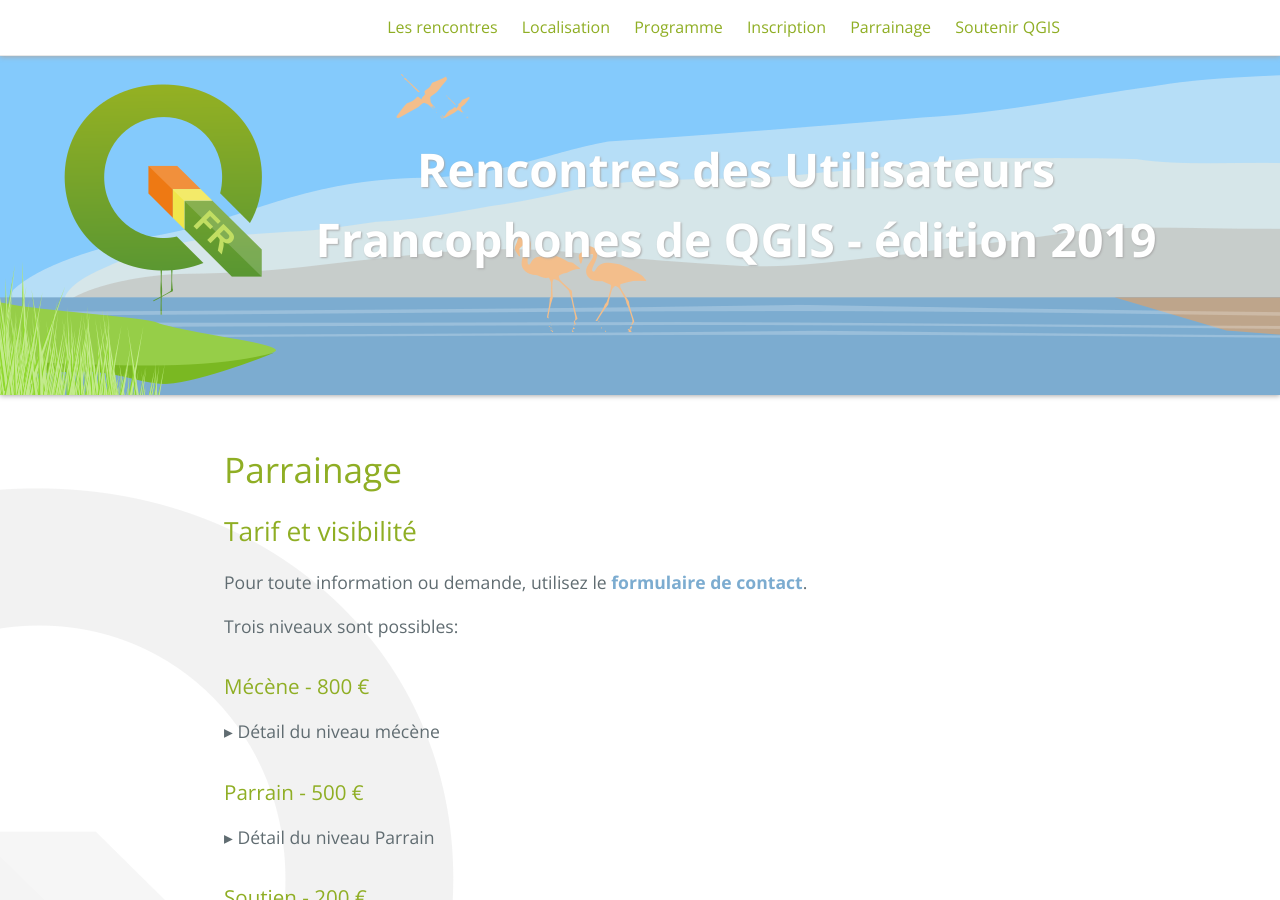
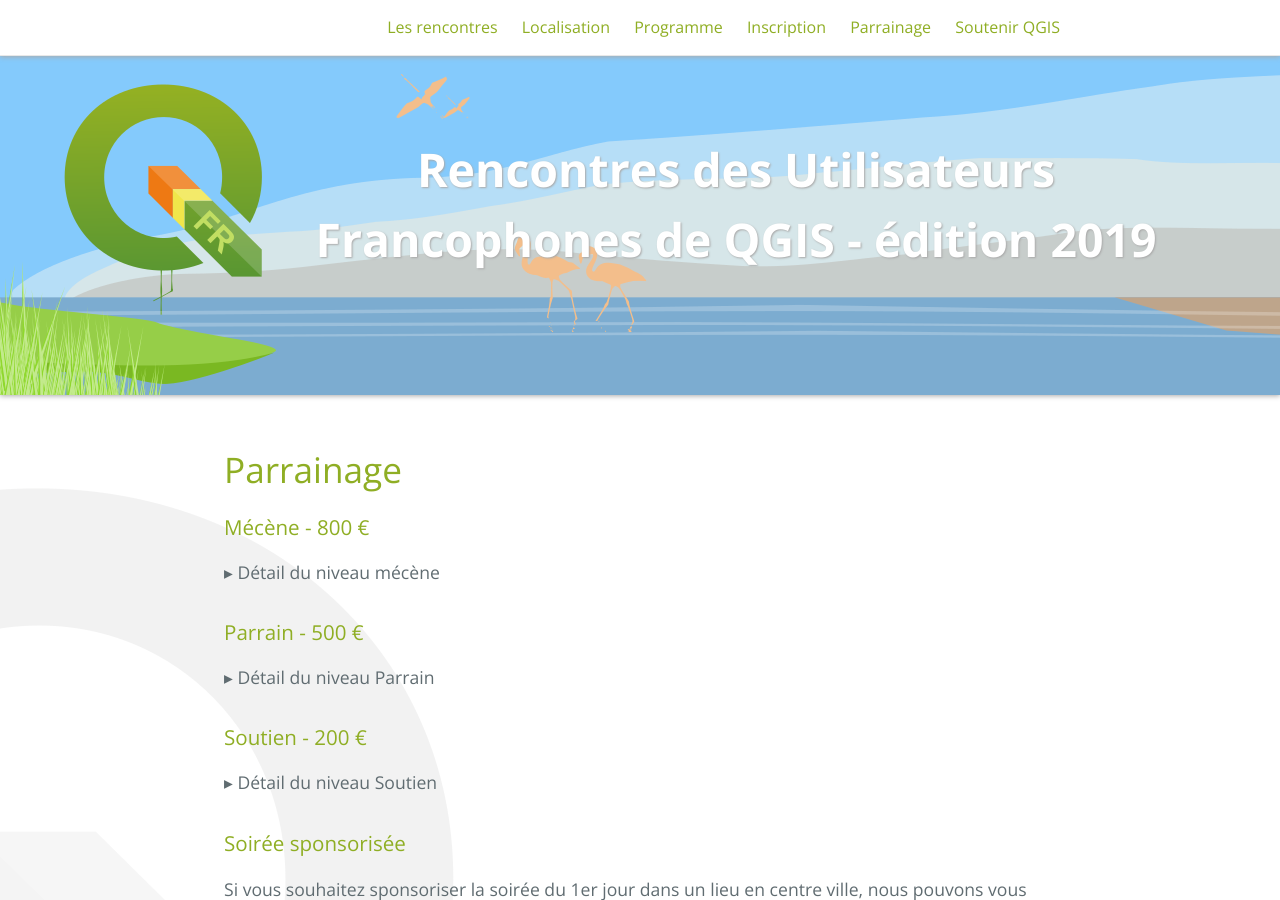
Before and after one commit to OSGeo-fr/QGIS-conf-fr-website, a Jekyll site: the page built from z30_parrainages.md, in a window 1280 px wide and 900 px high. Built offline with Jekyll 4.4.1, drawn with Linux system fonts in a browser that asks for light colours; some of the changed text lies outside the part shown.

Commit message:
promote sponsors

```diff
--- a/z30_parrainages.md
+++ b/z30_parrainages.md
@@ -4,12 +4,6 @@ title: Parrainage
 tagline: Nous remercions nos généreux soutiens !
 menu: header
 ---
-
-## Tarif et visibilité
-
-Pour toute information ou demande, utilisez le [**formulaire de contact**]({{ site.url }}{{ site.baseurl }}/z40_contact.html).
-
-Trois niveaux sont possibles:
 
 
 ### Mécène - 800 €
```
Also changed, not shown: other parts of z30_parrainages.md (+7 -0 lines).
